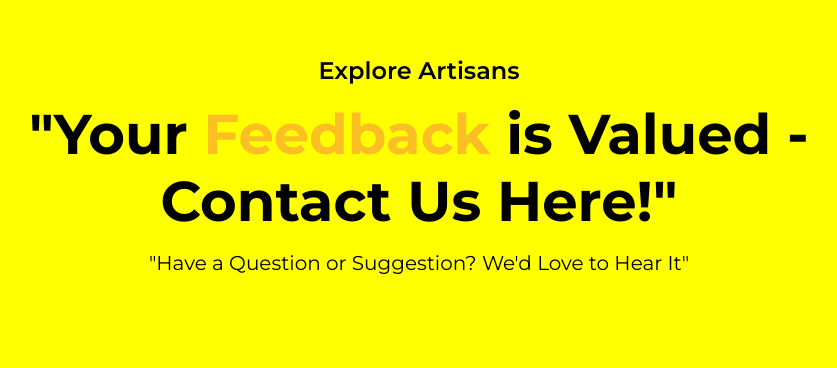
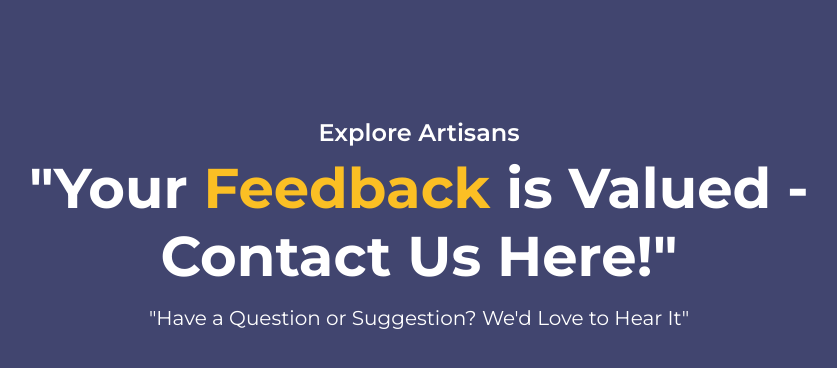
Before and after one commit to ozi-Shalom2333/artisian-aid, a React (Vite) app: page /contact in a window 1280 px wide. Shown: the part 168-536 px from the top of the page, without its empty margins (221-1058 px from the left). Built offline with nearby package versions, Linux system fonts and the light colour scheme.

Commit message:
another one

```diff
--- a/src/styles/contact.css
+++ b/src/styles/contact.css
@@ -2,12 +2,11 @@
     position: relative;
     width: 100%;
     height: max-content;
-    background-color: yellow;
-
+    background-color: blueviolet;
     display: flex;
     flex-direction: column;
     align-items: center;
-    padding: 2rem 1rem;
+    /* padding: 2rem 1rem; */
     box-sizing: border-box;
   }
 
@@ -15,24 +14,27 @@
   .content-1 {
     width: 100%;
     height: 100vh;
+    background-color: #41456f;
+    display: flex;
+    flex-direction: column;
     justify-content: center;
     align-items: center;
     text-align: center;
     padding: 2rem 1rem;
     z-index: 10;
-    margin-top: 10rem;
+    margin-top: 0;
     padding-bottom: 3rem;
   }
 
   .subtitle {
-    color: black;
+    color: #ffffff;
     font-weight: 600;
     font-size: 1.5rem;
-    margin-bottom: 1rem;
+    margin-bottom: 0.5rem;
   }
 
   .title {
-    color: black;
+    color: #ffffff;
     font-size: 3.5rem;
     font-weight: 700;
     line-height: 1.2;
@@ -44,9 +46,9 @@
   }
 
   .description {
-    color: black;
+    color: #ffffff;
     font-size: 1.25rem;
-    margin-top: 0.5rem;
+    margin-top: 0rem;
   }
 
 
@@ -82,7 +84,7 @@
   }
 
   .form-heading {
-    font-size: 3.7rem;
+    font-size: 3.3rem;
     font-weight: 700;
     margin-bottom: 1.5rem;
     margin-top: 2.5rem;
@@ -126,7 +128,7 @@
   .contact-form label {
     font-weight: 600;
     font-size: 0.9rem;
-    color: #1e293b;
+    color: #a8b2be;
     margin-bottom: 0.25rem;
   }
 
@@ -137,23 +139,27 @@
     border: 1px solid black;
     font-size: 1rem;
     width: 100%;
+    height: 10%;
     box-sizing: border-box;
     margin-top: 0.2rem;
     margin-bottom: 2.5rem;
   }
 
+  .contact-form input:focus,
+  .contact-form textarea:focus {
+    outline: none;
+    border: 2px solid #3c3cf3;
+    box-shadow: 0 0 5px rgba(251, 191, 36, 0.5);
+  }
   .contact-form textarea {
     height: max-content;
     min-height: 10rem;
     resize: none;
-
-
   }
-
 
   .contact-form button {
     background-color: lightblue;
-    color: #1e3a8a;
+    color: #41456f;
     padding: 0.75rem;
     border-radius: 0.5rem;
     font-weight: bold;
@@ -163,6 +169,6 @@
   }
 
   .contact-form button:hover {
-    background-color: blue;
+    background-color: #000435;
     color: white;
   }
```
